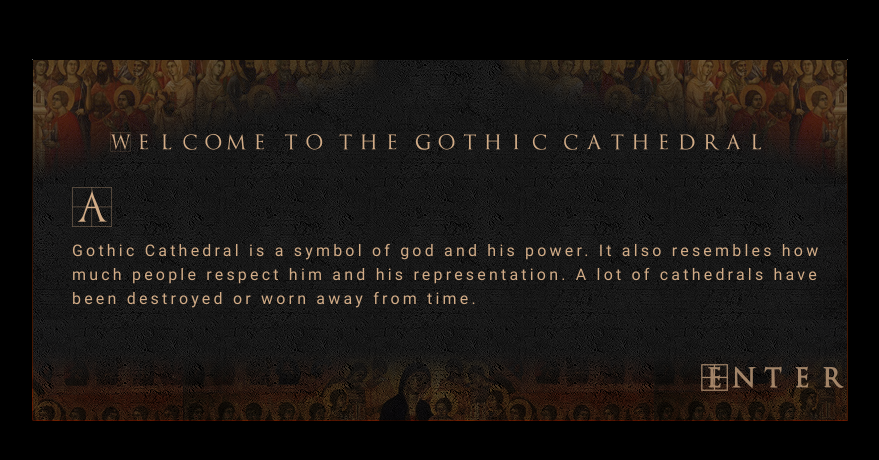
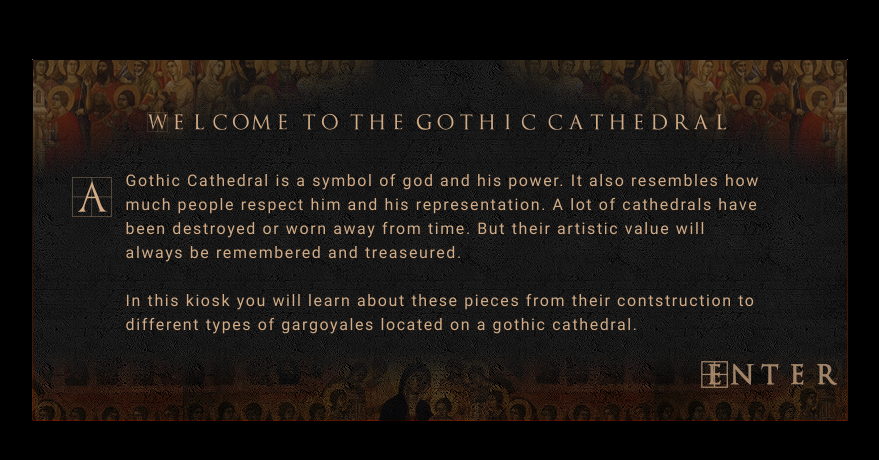
Before and after one commit to andrewnleon/the-gothic-cathedral, a Next.js app: page / in a window 1280 px wide. Shown: the part 160-620 px from the top of the page, without its empty margins (200-1079 px from the left). Built offline with nearby package versions, Linux system fonts and the light colour scheme.

Commit message:
fixes to intro and css

```diff
--- a/src/app/components/InfoWindow.tsx
+++ b/src/app/components/modules/InfoWindow.tsx
@@ -12,7 +12,7 @@ export default function InfoWindow({ className, text }: infoWindowProps) {
     <motion.div
       className={
         className +
-        ` border-[1px] border-secondary border-opacity-50 bg-primary bg-opacity-95 p-2 text-[13px] text-secondary`
+        ` border-[1px] border-secondary border-opacity-50 bg-primary bg-opacity-95 p-2 text-[11px] text-secondary`
       }
     >
       <AnimatePresence mode="wait">
--- a/src/app/components/sections/Architecture.tsx
+++ b/src/app/components/sections/Architecture.tsx
@@ -10,11 +10,11 @@ import {
   gothicVaultText,
   roofText,
 } from "@app/content";
-import ContinueBtn from "@app/components/buttons/ContinueBtn";
+import ContinueBtn from "@app/components/modules/ContinueBtn";
 import useCompletionCount from "@app/lib/hooks/useCompletionCount";
 import { useHandlers } from "@app/lib/handlers";
-import InfoWindow from "../InfoWindow";
-import InfoWindowHelp from "../InfoWindowHelp";
+import InfoWindow from "../modules/InfoWindow";
+import InfoWindowHelp from "../modules/InfoWindowHelp";
 
 export default function Architecture({ showNextSlide }: any) {
   const glassWindowTargetRef = useRef<HTMLDivElement>(null);
@@ -155,35 +155,35 @@ export default function Architecture({ showNextSlide }: any) {
               id="glassWindowTarget"
               isDropped={isDroppedGlassWindow}
               ref={glassWindowTargetRef}
-              className="absolute left-[301px] top-[189px] h-[50px] w-[50px] bg-red-500 bg-opacity-0"
+              className="absolute left-[301px] top-[189px] h-[50px] w-[50px] bg-red-500 bg-opacity-100"
             />
             <DragRefTarget
               key="gargoyalesTarget"
               id="gargoyalesTarget"
               isDropped={isDroppedGargoyales}
               ref={gargoyalesTargetRef}
-              className="absolute left-[285px] top-[80px] h-[50px] w-[50px] bg-yellow-500 bg-opacity-0"
+              className="absolute left-[285px] top-[80px] h-[50px] w-[50px] bg-yellow-500 bg-opacity-100"
             />
             <DragRefTarget
               key="gothicVaultTarget"
               id="gothicVaultTarget"
               isDropped={isDroppedGothicVault}
               ref={gothicVaultTargetRef}
-              className="absolute left-[525px] top-[135px] h-[50px] w-[50px] bg-green-500 bg-opacity-0"
+              className="absolute left-[525px] top-[135px] h-[50px] w-[50px] bg-green-500 bg-opacity-100"
             />
             <DragRefTarget
               key="flyingButtressesTarget"
               id="flyingButtressesTarget"
               isDropped={isDroppedFlyingButtresses}
               ref={flyingButtressesTargetRef}
-              className="absolute left-[430px] top-[220px] h-[50px] w-[50px] bg-blue-500 bg-opacity-0"
+              className="absolute left-[430px] top-[220px] h-[50px] w-[50px] bg-blue-500 bg-opacity-100"
             />
             <DragRefTarget
               key="roofTarget"
               id="roofTarget"
               isDropped={isDroppedRoof}
               ref={roofTargetRef}
-              className="absolute left-[170px] top-[180px] h-[50px] w-[50px] bg-orange-500 bg-opacity-0"
+              className="absolute left-[170px] top-[180px] h-[50px] w-[50px] bg-orange-500 bg-opacity-100"
             />
           </div>
 
@@ -194,7 +194,7 @@ export default function Architecture({ showNextSlide }: any) {
               key="glassWindow"
               id="glassWindow"
               label="Glass Window"
-              labelClassName="relative left-[5px] top-[5px] z-10 h-[10px] w-[80px] text-center text-[10px] text-white"
+              labelClassName="relative left-[5px] top-[5px] z-20 h-[10px] w-[80px] text-center text-[9px] text-white"
               dragItemImage="bg-[url('/images/architecture/architecture_drag1.png')]"
               handleDragEnd={handleDragEndGlassWindowModified}
               isDropped={isDroppedGlassWindow}
@@ -220,7 +220,7 @@ export default function Architecture({ showNextSlide }: any) {
               key="flyingbuttresses"
               id="flyingbuttresses"
               label="Flying Buttresses"
-              labelClassName="relative left-[5px] top-[95px] z-10 h-[10px] w-[80px] text-center text-[9px] text-white"
+              labelClassName="relative left-[5px] top-[95px] z-20 h-[10px] w-[80px] text-center text-[9px] text-white"
               dragItemImage="bg-[url('/images/architecture/architecture_drag5.png')]"
               handleDragEnd={handleDragEndFlyingButtressesModified}
               isDropped={isDroppedFlyingButtresses}
@@ -233,7 +233,7 @@ export default function Architecture({ showNextSlide }: any) {
               key="gothicVault"
               id="gothicVault"
               label="Gothic Vault"
-              labelClassName="relative left-[90px] top-[85px] z-10 h-[57px] w-[77px] text-center text-[9px] text-white"
+              labelClassName="relative left-[90px] top-[85px] z-20 h-[57px] w-[77px] text-center text-[9px] text-white"
               dragItemImage="bg-[url('/images/architecture/architecture_drag4.png')]"
               handleDragEnd={handleDragEndGothicVaultModified}
               isDropped={isDroppedGothicVault}
--- a/src/app/components/sections/Intro.tsx
+++ b/src/app/components/sections/Intro.tsx
@@ -8,16 +8,19 @@ export default function Intro() {
         className="items-top relative flex justify-center"
         style={{ height: "362px" }}
       >
-        <div className="absolute mt-[70px] text-xl text-secondary">
+        <h1 className="absolute mt-[50px] font-default text-xl text-secondary">
           Welcome to the gothic cathedral
-        </div>
-        <div className="text-md absolute left-10 mt-[120px] text-start text-secondary">
-          <span className="font-default pe-3 text-5xl">A</span>
-          <p>
-            Gothic Cathedral is a symbol of god and his power. It also resembles
-            how much people respect him and his representation. A lot of
-            cathedrals have been destroyed or worn away from time.
-          </p>
+        </h1>
+        <div className="text-md absolute left-10 mt-[110px] pe-20 text-start text-secondary">
+          <div className="flex">
+            <div className="pe-3 font-default text-5xl">A</div>
+            <p>
+              Gothic Cathedral is a symbol of god and his power. It also resembles how much people respect him and his representation. A lot of cathedrals have been destroyed or worn away from time. But their artistic value will always be remembered and treaseured.
+              <br />
+              <br />
+              In this kiosk you will learn about these pieces from their contstruction to different types of gargoyales located on a gothic cathedral.
+            </p>
+          </div>
         </div>
         <Image src="/images/intro.png" width={816} height={362} alt="" />
       </div>
--- a/src/app/layout.tsx
+++ b/src/app/layout.tsx
@@ -1,5 +1,7 @@
 import type { Metadata } from 'next'
+import { Inter } from 'next/font/google'
 import '../styles/app.css'
+const inter = Inter({ subsets: ['latin'] })
 
 export const metadata: Metadata = {
   title: 'The Gothic Cathedral Kiosk | Created By Andrew Leonberger',
@@ -13,7 +15,7 @@ export default function RootLayout({
 }) {
   return (
     <html lang="en-us">
-      <body>{children}</body>
+      <body className={inter.className}>{children}</body>
     </html>
   )
 }
--- a/src/styles/app.css
+++ b/src/styles/app.css
@@ -4,10 +4,16 @@
 @layer base {
   body {
     @apply bg-black font-default;
-    letter-spacing: 0.2rem;
+    letter-spacing: 0.1rem;
+  }
+  h1 {
+    letter-spacing: 0.05rem;
   }
   p {
     @apply font-secondary;
+  }
+  button {
+    @apply font-default;
   }
 }
 @layer components {
--- a/src/styles/app.scss
+++ b/src/styles/app.scss
@@ -10,10 +10,16 @@ $accent: #79A9C3;
 @layer base {
   body {
     @apply bg-black font-default;
-    letter-spacing: 0.2rem;
+    letter-spacing: 0.1rem;
+  }
+  h1 {
+    letter-spacing: 0.05rem;
   }
   p {
     @apply font-secondary;
+  }
+  button {
+    @apply font-default;
   }
 }
 
```
Also changed, not shown: src/app/components/modules/ContinueBtn.tsx (renamed from src/app/components/buttons/ContinueBtn.tsx), src/app/components/modules/InfoWindowHelp.tsx (renamed from src/app/components/InfoWindowHelp.tsx), 1 other file (tests, documents, lock files or other folders).
